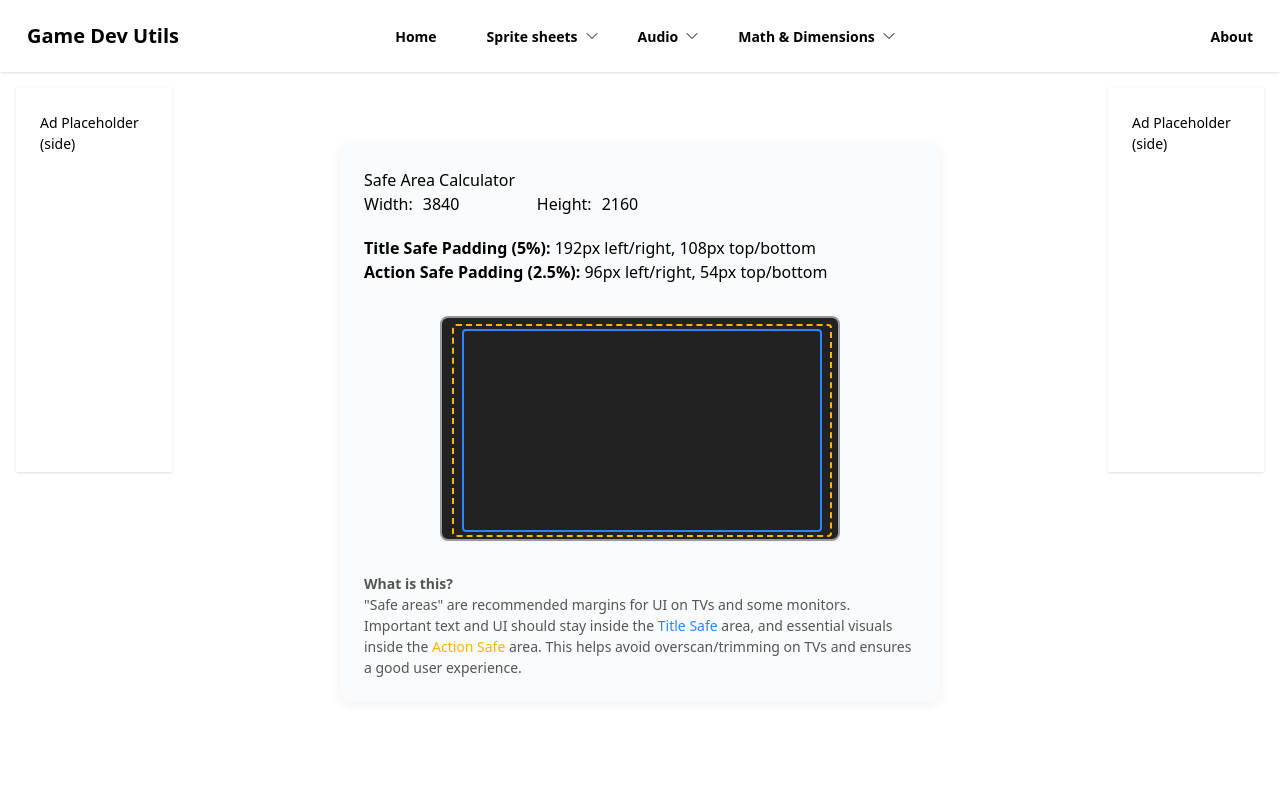
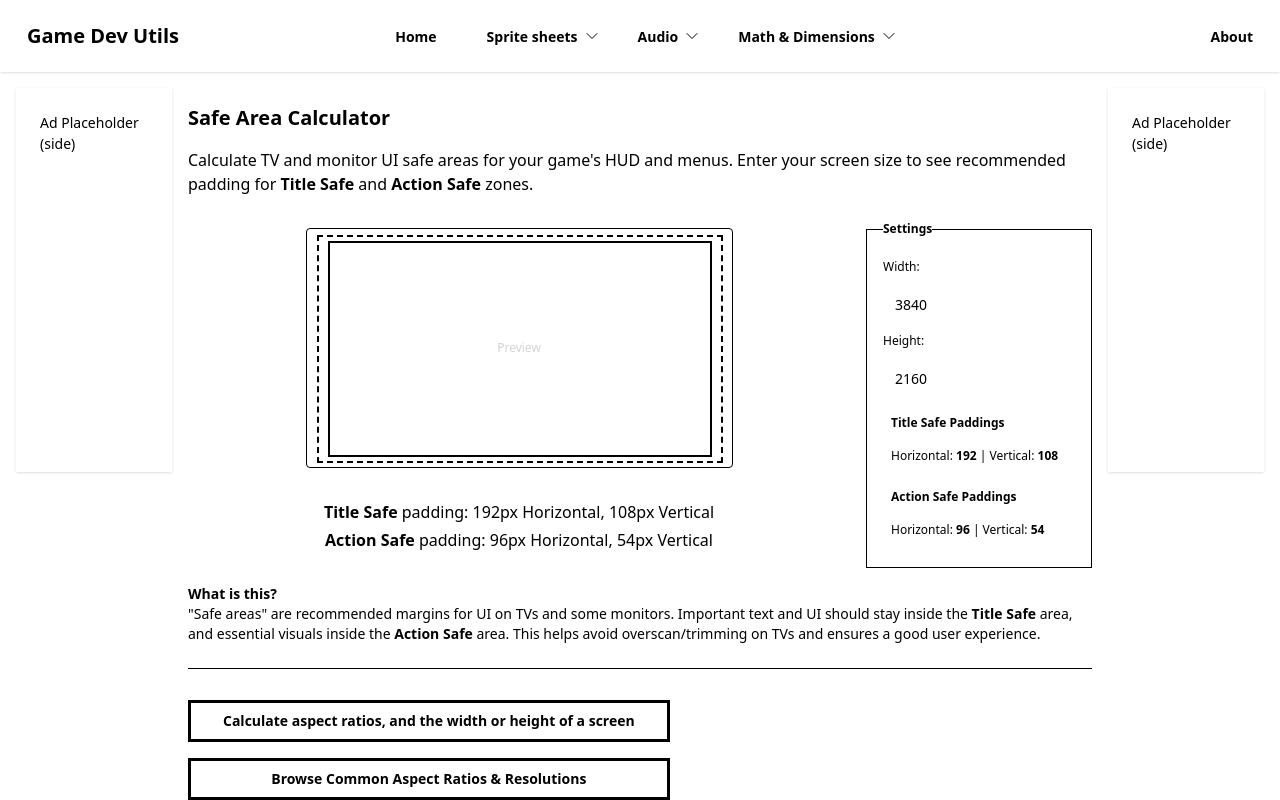
Before and after one commit to hrodrick/game-dev-tools, a React (Vite) app: page /safe-area-calculator in a window 1280 px wide. Shown: the top 800 px of the page. Built offline with nearby package versions, Linux system fonts and the light colour scheme.

Commit message:
Implemented Safe Area Calculator with new styles. Various fixes regarding size. UseMediaQuery util. Added more quicklinks. Dynamic styling for the shared toolpagelayout fieldset

```diff
--- /dev/null
+++ b/src/Utils/useMediaQuery.js
@@ -0,0 +1,20 @@
+import { useEffect, useState } from "react";
+
+/**
+ * React hook to check if a CSS media query matches.
+ * @param {string} query - Media query string, e.g. '(min-width: 768px)'
+ * @returns {boolean}
+ */
+export default function useMediaQuery(query) {
+  const [matches, setMatches] = useState(() => window.matchMedia(query).matches);
+
+  useEffect(() => {
+    const media = window.matchMedia(query);
+    if (media.matches !== matches) setMatches(media.matches);
+    const listener = () => setMatches(media.matches);
+    media.addEventListener('change', listener);
+    return () => media.removeEventListener('change', listener);
+  }, [query, matches]);
+
+  return matches;
+}
--- a/src/components/QuickLinks.jsx
+++ b/src/components/QuickLinks.jsx
@@ -47,7 +47,7 @@ export default function QuickLinks({ linkIds }) {
         <a
           key={link.id}
           href={link.href}
-          className="btn btn-outline btn-info px-8"
+          className="btn btn-outline btn-info px-8 py-2 h-fit"
         >
           {link.text}
         </a>
--- a/src/components/ToolPageLayout.jsx
+++ b/src/components/ToolPageLayout.jsx
@@ -17,7 +17,8 @@ export default function ToolPageLayout({
   leftContent,
   fieldsetContent,
   resultsContent,
-  className = ""
+  className = "",
+  fieldsetContentClassName = "md:w-64"
 }) {
   return (
     <div className={`tool-page-layout w-full min-h-screen flex flex-col gap-4 ${className}`}>
@@ -32,7 +33,7 @@ export default function ToolPageLayout({
         {/* Left Content (usually drag & drops + previews) */}
         <div className="flex-1 mt-4">{leftContent}</div>
         {/* Fieldset Content */}
-        <fieldset className="box-content fieldset bg-base-200 border-base-300 rounded-box border gap-4 p-4 md:w-64">
+        <fieldset className={"box-content fieldset bg-base-200 border-base-300 rounded-box border gap-4 p-4 " + fieldsetContentClassName}>
           <legend className="fieldset-legend">Settings</legend>
           {fieldsetContent}
         </fieldset>
--- a/src/pages/AspectRatioCalculator/AspectRatioCalculator.jsx
+++ b/src/pages/AspectRatioCalculator/AspectRatioCalculator.jsx
@@ -29,7 +29,7 @@ export default function AspectRatioCalculator() {
         <h2>Quickly calculate aspect ratios and find common screen resolutions</h2>
       </header>
       {/* Responsive row of calculators */}
-      <div className="flex flex-col md:flex-row gap-4 w-full justify-center items-stretch">
+      <div className="w-full flex flex-col items-stretch md:items-center lg:flex-row lg:flex-wrap gap-4">
         {/* Aspect Ratio Calculator */}
         <fieldset className="box-content fieldset bg-base-200 border-base-300 rounded-box border gap-4 p-4 md:w-64 flex-1">
           <legend className="fieldset-legend">Aspect Ratio Calculator</legend>
--- a/src/pages/ResolutionsByRatio/ResolutionsByRatio.jsx
+++ b/src/pages/ResolutionsByRatio/ResolutionsByRatio.jsx
@@ -19,8 +19,8 @@ export default function ResolutionsByRatio() {
       </header>
       <div className="flex flex-col md:flex-row gap-4">
         <div className="flex flex-col gap-4 basis-1/3 bg-base-200 rounded-box p-4">
-          <b>Common Aspect Ratios</b>
-          <ul className="flex flex-wrap gap-2">
+          <b className="text-center lg:text-left">Common Aspect Ratios</b>
+          <ul className="flex flex-wrap gap-2 justify-center">
             {COMMON_RATIOS.map((r) => (
               <li key={r.label} className="relative">
                 <button
@@ -41,12 +41,12 @@ export default function ResolutionsByRatio() {
         </div>
         <div className="flex flex-col gap-4 basis-2/3 bg-base-200 rounded-box p-4">
           <b>Common Resolutions for {selectedRatio.label}:</b>
-          <div className="flex flex-row gap-4">
+          <div className="flex flex-col md:flex-row gap-2 md:gap-4">
             <ul className="flex flex-col gap-2">
               {selectedResolutions.map((r) => {
                 return (
                   <li key={r.label} className="relative">
-                    <button className="btn btn-neutral" onClick={() => copyWithTooltip(r.label)}>
+                    <button className="btn btn-neutral h-fit py-2" onClick={() => copyWithTooltip(r.label)}>
                       {r.label} ({getAspectRatio(r.w, r.h)})
                     </button>
                     <CopiedTooltip show={CopiedText === r.label} />
@@ -58,7 +58,7 @@ export default function ResolutionsByRatio() {
               {selectedResolutionsRight.map((r) => {
                 return (
                   <li key={r.label} className="relative">
-                    <button className="btn btn-neutral" onClick={() => copyWithTooltip(r.label)}>
+                    <button className="btn btn-neutral h-fit py-2" onClick={() => copyWithTooltip(r.label)}>
                       {r.label} ({getAspectRatio(r.w, r.h)})
                     </button>
                     <CopiedTooltip show={CopiedText === r.label} />
--- a/src/pages/SafeAreaCalculator/SafeAreaCalculator.jsx
+++ b/src/pages/SafeAreaCalculator/SafeAreaCalculator.jsx
@@ -1,4 +1,7 @@
 import React, { useState } from "react";
+import ToolPageLayout from "../../components/ToolPageLayout";
+import QuickLinks from "../../components/QuickLinks";
+import useMediaQuery from "../../Utils/useMediaQuery";
 
 function calculateSafePadding(width, height, percent) {
   return {
@@ -10,6 +13,10 @@ function calculateSafePadding(width, height, percent) {
 }
 
 export default function SafeAreaCalculator() {
+  // Responsive canvas size
+  const isLgUp = useMediaQuery("(min-width: 1024px)");
+  const MAX_CANVAS_WIDTH = isLgUp ? 640 : 320;
+  const MAX_CANVAS_HEIGHT = isLgUp ? 240 : 136;
   const [width, setWidth] = useState(3840);
   const [height, setHeight] = useState(2160);
 
@@ -17,7 +24,7 @@ export default function SafeAreaCalculator() {
   const actionSafe = calculateSafePadding(width, height, 0.025);
 
   // For the preview, scale down to fit a 400x225 box (16:9) or similar
-  const scale = Math.min(1, 400 / width, 225 / height);
+  const scale = Math.min(1, MAX_CANVAS_WIDTH / width, MAX_CANVAS_HEIGHT / height);
   const previewWidth = Math.round(width * scale);
   const previewHeight = Math.round(height * scale);
 
@@ -35,100 +42,87 @@ export default function SafeAreaCalculator() {
   };
 
   return (
+    <>
+      <ToolPageLayout
+        title="Safe Area Calculator"
+        description={
+          <>Calculate TV and monitor UI safe areas for your game's HUD and menus. Enter your screen size to see recommended padding for
+            <span className="font-bold text-secondary"> Title Safe</span> and <span className="font-bold text-primary">Action Safe</span> zones.</>
+        }
+        fieldsetContentClassName="md:w-48"
+        fieldsetContent={
+          <div className="flex flex-col gap-2">
+            <label>Width:</label>
+            <input className="input" type="number" value={width} min={1} onChange={e => setWidth(Number(e.target.value))}/>
+            <label>Height:</label>
+            <input className="input" type="number" value={height} min={1} onChange={e => setHeight(Number(e.target.value))}/>
+            <div className="flex flex-col gap-4 bg-base-100 p-2 border-base-300 rounded">
+              <p className="font-bold text-secondary"> Title Safe Paddings</p>
+              <div className="flex flex-row gap-4">
+                <p className="text-xs box-border">Horizontal: <b>{titleSafe.left}</b> | Vertical: <b>{titleSafe.top}</b> </p>
+              </div>
+            </div>
+            <div className="flex flex-col gap-4 bg-base-100 p-2 border-base-300 rounded">
+              <p className="font-bold text-primary"> Action Safe Paddings</p>
+              <div className="flex flex-row gap-4">
+                <p className="text-xs box-border">Horizontal: <b>{actionSafe.left}</b> | Vertical: <b>{actionSafe.top}</b> </p>
+              </div>
+            </div>
+          </div>
+        }
+        leftContent={
+          <div className="flex flex-col items-center gap-2 w-full">
             <div
+              className="bg-neutral relative border-1 border-neutral-content rounded"
+              style={{ width: previewWidth, height: previewHeight }}
+            >
+              {/* Action Safe Area */}
+              <div
+                className="border-2 border-primary border-dashed absolute z-1"
                 style={{
-        maxWidth: 600,
-        margin: "40px auto",
-        padding: 24,
-        background: "#fafbfc",
-        borderRadius: 10,
-        boxShadow: "0 2px 12px #0001",
+                  left: aSafe.left,
+                  top: aSafe.top,
+                  width: previewWidth - aSafe.left - aSafe.right,
+                  height: previewHeight - aSafe.top - aSafe.bottom,
                 }}
-    >
-      <h2>Safe Area Calculator</h2>
-      <div style={{ marginBottom: 20 }}>
-        <label>
-          Width:
-          <input
-            type="number"
-            value={width}
-            min={1}
-            onChange={(e) => setWidth(Number(e.target.value))}
-            style={{ width: 90, marginLeft: 10 }}
+                title="Action Safe"
               />
-        </label>
-        <label style={{ marginLeft: 24 }}>
-          Height:
-          <input
-            type="number"
-            value={height}
-            min={1}
-            onChange={(e) => setHeight(Number(e.target.value))}
-            style={{ width: 90, marginLeft: 10 }}
-          />
-        </label>
-      </div>
-      <div style={{ marginBottom: 20 }}>
-        <b>Title Safe Padding (5%):</b> {titleSafe.left}px left/right,{" "}
-        {titleSafe.top}px top/bottom
-        <br />
-        <b>Action Safe Padding (2.5%):</b> {actionSafe.left}px left/right,{" "}
-        {actionSafe.top}px top/bottom
-      </div>
-      <div
-        style={{ margin: "32px 0", display: "flex", justifyContent: "center" }}
-      >
-        <div
-          style={{
-            position: "relative",
-            width: previewWidth,
-            height: previewHeight,
-            background: "#222",
-            borderRadius: 8,
-            overflow: "hidden",
-            border: "2px solid #999",
-          }}
-        >
               {/* Title Safe Area */}
               <div
+                className="border-2 border-secondary border-solid absolute z-2"
                 style={{
-              position: "absolute",
                   left: tSafe.left,
                   top: tSafe.top,
                   width: previewWidth - tSafe.left - tSafe.right,
                   height: previewHeight - tSafe.top - tSafe.bottom,
-              border: "2px solid #2b87ff",
-              boxSizing: "border-box",
-              pointerEvents: "none",
-              borderRadius: 4,
                 }}
+                title="Title Safe"
               />
-          {/* Action Safe Area */}
-          <div
-            style={{
-              position: "absolute",
-              left: aSafe.left,
-              top: aSafe.top,
-              width: previewWidth - aSafe.left - aSafe.right,
-              height: previewHeight - aSafe.top - aSafe.bottom,
-              border: "2px dashed #ffb300",
-              boxSizing: "border-box",
-              pointerEvents: "none",
-              borderRadius: 4,
-            }}
-          />
+              <div className="absolute left-0 top-0 w-full h-full flex items-center justify-center pointer-events-none">
+                <span className="text-xs text-neutral-300">Preview</span>
               </div>
             </div>
-      <div style={{ fontSize: 14, color: "#555", marginTop: 12 }}>
-        <b>What is this?</b>
-        <br />
-        "Safe areas" are recommended margins for UI on TVs and some monitors.
-        Important text and UI should stay inside the{" "}
-        <span style={{ color: "#2b87ff" }}>Title Safe</span> area, and essential
-        visuals inside the <span style={{ color: "#ffb300" }}>Action Safe</span>{" "}
-        area. This helps avoid overscan/trimming on TVs and ensures a good user
-        experience.
+            <div className="hidden lg:flex flex-col gap-1 mt-2 text-xs bg-base-200 p-4 rounded w-full items-center">
+              <span className="text-base"><span className="font-bold text-secondary">Title Safe</span> padding: {titleSafe.left}px Horizontal, {titleSafe.top}px Vertical</span>
+              <span className="text-base"><span className="font-bold text-primary">Action Safe</span> padding: {actionSafe.left}px Horizontal, {actionSafe.top}px Vertical</span>
+            </div>
+            <div className="flex lg:hidden flex-col gap-1 mt-2 text-base bg-base-200 p-4 rounded w-full items-start">
+              <p><span className="font-bold text-secondary">Title Safe</span> padding:</p>
+              <p>- Horizontal: {titleSafe.left}px </p> <p>- Vertical: {titleSafe.top}px</p>
+              <p><span className="font-bold text-primary">Action Safe</span> padding:</p>
+              <p>- Horizontal: {actionSafe.left}px </p> <p>- Vertical: {actionSafe.top}px</p>
             </div>
           </div>
+        }
+        resultsContent={
+          <div className="text-sm text-neutral-content">
+            <b>What is this?</b><br />
+            "Safe areas" are recommended margins for UI on TVs and some monitors. Important text and UI should stay inside the <span className="text-secondary font-bold">Title Safe</span> area, and essential visuals inside the <span className="text-primary font-bold">Action Safe</span> area. This helps avoid overscan/trimming on TVs and ensures a good user experience.
+            <hr className="divider mt-6" />
+            <QuickLinks linkIds={["aspectRatioCalculator", "resolutions"]} />
+          </div>
+        }
+      />
+    </>
   );
 }
--- a/src/pages/SpriteSheetNumberer/SpriteSheetNumberer.jsx
+++ b/src/pages/SpriteSheetNumberer/SpriteSheetNumberer.jsx
@@ -56,7 +56,7 @@ const SpriteSheetCellNumberer = () => {
         label={imgUrl ? "Drop a new image to replace, or click to choose another file." : "Drag and drop your spritesheet here, or click to choose a file."}
       />
       <ImageDetails imgInfo={imgInfo} />
-      <fieldset className="box-content items-center fieldset p-4 bg-base-200 border-base-300 rounded-box border gap-4 w-full flex flex-wrap">
+      <fieldset className="box-content items-center fieldset p-4 bg-base-200 border-base-300 rounded-box border gap-4 flex flex-wrap">
         <legend className="fieldset-legend">Settings</legend>
         <div className="flex flex-col gap-2">
           <label className="label text-base text-neutral-content font-bold">Split type</label>
```
Lines whose indentation alone changed are shown as unchanged.
